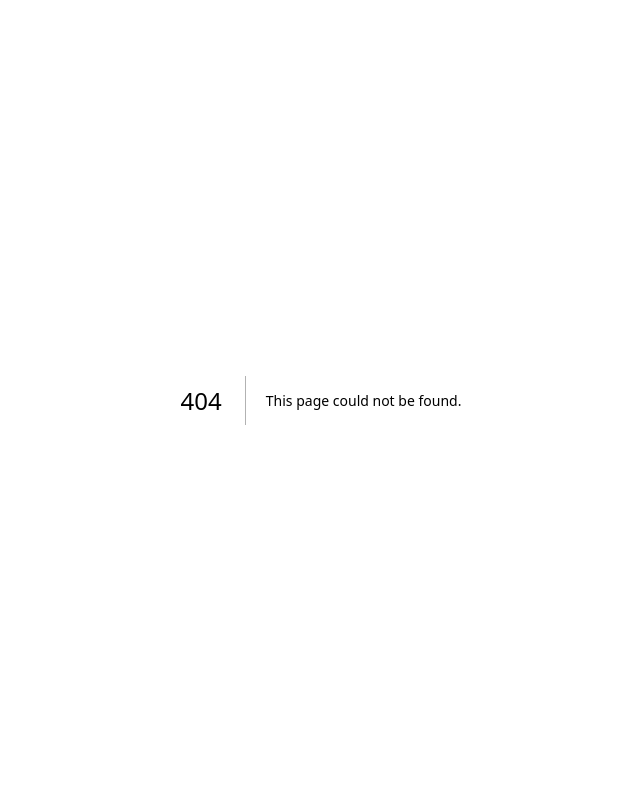
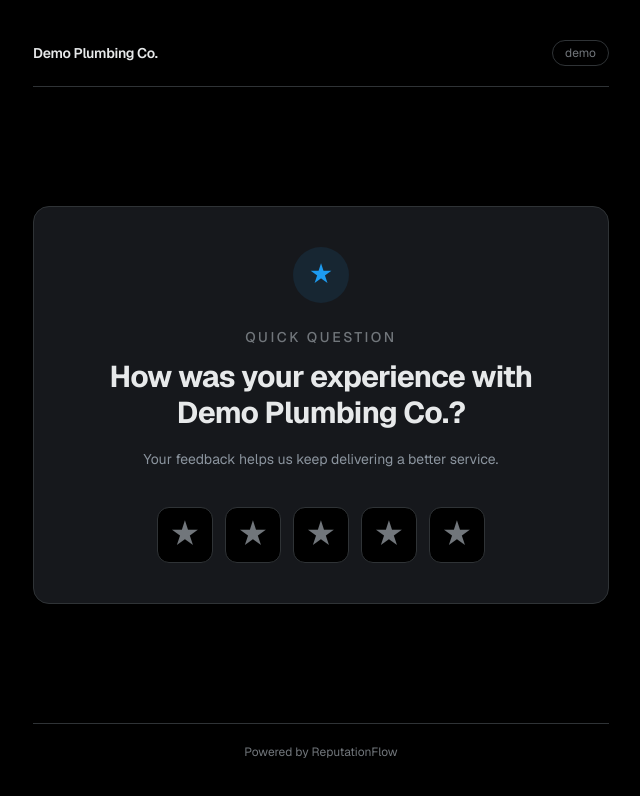
Before and after one commit to godswillphilip831-design/reputationflow, a Next.js app: page /r/demo in a window 1280 px wide. Before the commit this address had no page. Shown: the top 796 px of the page, without its empty margins (319-959 px from the left). Built offline with nearby package versions, Linux system fonts and the light colour scheme.

Commit message:
Add smart review funnel page

```diff
--- /dev/null
+++ b/src/app/r/[slug]/page.tsx
@@ -0,0 +1,178 @@
+"use client";
+
+import { useParams } from "next/navigation";
+import { FormEvent, useEffect, useState } from "react";
+
+const business = {
+  name: "Demo Plumbing Co.",
+  googleReviewUrl:
+    "https://www.google.com/search?q=Demo+Plumbing+Co.+reviews",
+};
+
+type Step = "rating" | "redirecting" | "feedback" | "thanks";
+
+export default function ReviewFunnelPage() {
+  const { slug } = useParams<{ slug: string }>();
+  const [step, setStep] = useState<Step>("rating");
+  const [selectedRating, setSelectedRating] = useState<number | null>(null);
+  const [name, setName] = useState("");
+  const [message, setMessage] = useState("");
+
+  useEffect(() => {
+    if (step !== "redirecting") {
+      return;
+    }
+
+    const redirectTimer = window.setTimeout(() => {
+      window.location.assign(business.googleReviewUrl);
+    }, 1200);
+
+    return () => window.clearTimeout(redirectTimer);
+  }, [step]);
+
+  function handleRating(rating: number) {
+    setSelectedRating(rating);
+    setStep(rating >= 4 ? "redirecting" : "feedback");
+  }
+
+  function handleFeedbackSubmit(event: FormEvent<HTMLFormElement>) {
+    event.preventDefault();
+    if (!message.trim()) {
+      return;
+    }
+    setStep("thanks");
+  }
+
+  return (
+    <main className="flex min-h-screen flex-1 flex-col bg-black px-5 py-6 text-[#e7e9ea] sm:px-8 sm:py-10">
+      <div className="mx-auto flex w-full max-w-xl flex-1 flex-col">
+        <header className="flex items-center justify-between border-b border-[#2f3336] pb-5">
+          <p className="text-sm font-semibold tracking-tight text-[#e7e9ea]">
+            {business.name}
+          </p>
+          <span className="rounded-full border border-[#2f3336] px-3 py-1 text-xs text-[#71767b]">
+            {slug}
+          </span>
+        </header>
+
+        <section className="flex flex-1 items-center py-12 sm:py-20">
+          <div className="w-full rounded-2xl border border-[#2f3336] bg-[#16181c] p-6 shadow-2xl shadow-black/40 sm:p-10">
+            {step === "rating" && (
+              <div className="text-center">
+                <div className="mx-auto mb-6 flex h-14 w-14 items-center justify-center rounded-full bg-[#1d9bf0]/10 text-2xl text-[#1d9bf0]">
+                  <span aria-hidden="true">★</span>
+                </div>
+                <p className="mb-3 text-sm font-medium uppercase tracking-[0.18em] text-[#71767b]">
+                  Quick question
+                </p>
+                <h1 className="text-2xl font-bold tracking-tight sm:text-3xl">
+                  How was your experience with {business.name}?
+                </h1>
+                <p className="mx-auto mt-4 max-w-md text-sm leading-6 text-[#8b949e]">
+                  Your feedback helps us keep delivering a better service.
+                </p>
+                <div
+                  aria-label="Choose a rating from 1 to 5 stars"
+                  className="mt-9 flex justify-center gap-2 sm:gap-3"
+                  role="group"
+                >
+                  {[1, 2, 3, 4, 5].map((rating) => (
+                    <button
+                      aria-label={`${rating} star${rating === 1 ? "" : "s"}`}
+                      className="flex h-12 w-12 items-center justify-center rounded-xl border border-[#2f3336] bg-black text-2xl text-[#71767b] transition hover:border-[#1d9bf0] hover:bg-[#1d9bf0]/10 hover:text-[#1d9bf0] focus:outline-none focus:ring-2 focus:ring-[#1d9bf0] focus:ring-offset-2 focus:ring-offset-[#16181c] sm:h-14 sm:w-14 sm:text-3xl"
+                      key={rating}
+                      onClick={() => handleRating(rating)}
+                      type="button"
+                    >
+                      <span aria-hidden="true">★</span>
+                    </button>
+                  ))}
+                </div>
+              </div>
+            )}
+
+            {step === "redirecting" && (
+              <div className="py-8 text-center sm:py-12">
+                <div className="mx-auto mb-7 h-10 w-10 animate-spin rounded-full border-2 border-[#2f3336] border-t-[#1d9bf0]" />
+                <p className="mb-3 text-sm font-medium uppercase tracking-[0.18em] text-[#1d9bf0]">
+                  Thank you for the {selectedRating}-star rating
+                </p>
+                <h1 className="text-2xl font-bold tracking-tight sm:text-3xl">
+                  Taking you to Google...
+                </h1>
+                <p className="mx-auto mt-4 max-w-sm text-sm leading-6 text-[#8b949e]">
+                  You&apos;ll be able to share your experience publicly in just a moment.
+                </p>
+              </div>
+            )}
+
+            {step === "feedback" && (
+              <div>
+                <p className="mb-3 text-sm font-medium uppercase tracking-[0.18em] text-[#1d9bf0]">
+                  Help us improve
+                </p>
+                <h1 className="text-2xl font-bold tracking-tight sm:text-3xl">
+                  We&apos;re sorry it wasn&apos;t perfect.
+                </h1>
+                <p className="mt-4 text-sm leading-6 text-[#8b949e]">
+                  Tell us what happened and our team will follow up privately.
+                </p>
+                <form className="mt-8 space-y-5" onSubmit={handleFeedbackSubmit}>
+                  <div>
+                    <label className="mb-2 block text-sm font-medium" htmlFor="name">
+                      Your name <span className="font-normal text-[#71767b]">(optional)</span>
+                    </label>
+                    <input
+                      className="w-full rounded-lg border border-[#2f3336] bg-black px-4 py-3 text-sm text-[#e7e9ea] outline-none placeholder:text-[#71767b] focus:border-[#1d9bf0] focus:ring-1 focus:ring-[#1d9bf0]"
+                      id="name"
+                      onChange={(event) => setName(event.target.value)}
+                      placeholder="Jane Smith"
+                      value={name}
+                    />
+                  </div>
+                  <div>
+                    <label className="mb-2 block text-sm font-medium" htmlFor="message">
+                      What could we have done better?
+                    </label>
+                    <textarea
+                      className="min-h-32 w-full resize-y rounded-lg border border-[#2f3336] bg-black px-4 py-3 text-sm text-[#e7e9ea] outline-none placeholder:text-[#71767b] focus:border-[#1d9bf0] focus:ring-1 focus:ring-[#1d9bf0]"
+                      id="message"
+                      onChange={(event) => setMessage(event.target.value)}
+                      placeholder="Share any details that would help us..."
+                      required
+                      value={message}
+                    />
+                  </div>
+                  <button
+                    className="w-full rounded-lg bg-[#1d9bf0] px-4 py-3 font-semibold text-white transition hover:bg-[#1a8cd8] focus:outline-none focus:ring-2 focus:ring-[#1d9bf0] focus:ring-offset-2 focus:ring-offset-[#16181c]"
+                    type="submit"
+                  >
+                    Send private feedback
+                  </button>
+                </form>
+              </div>
+            )}
+
+            {step === "thanks" && (
+              <div className="py-8 text-center sm:py-12">
+                <div className="mx-auto mb-6 flex h-14 w-14 items-center justify-center rounded-full bg-[#1d9bf0]/10 text-2xl text-[#1d9bf0]">
+                  <span aria-hidden="true">✓</span>
+                </div>
+                <h1 className="text-2xl font-bold tracking-tight sm:text-3xl">
+                  Thanks for letting us know.
+                </h1>
+                <p className="mx-auto mt-4 max-w-sm text-sm leading-6 text-[#8b949e]">
+                  {name ? `${name}, ` : ""}your feedback has been sent privately to our team. We appreciate your time.
+                </p>
+              </div>
+            )}
+          </div>
+        </section>
+
+        <footer className="border-t border-[#2f3336] pt-5 text-center text-xs text-[#71767b]">
+          Powered by ReputationFlow
+        </footer>
+      </div>
+    </main>
+  );
+}
```
